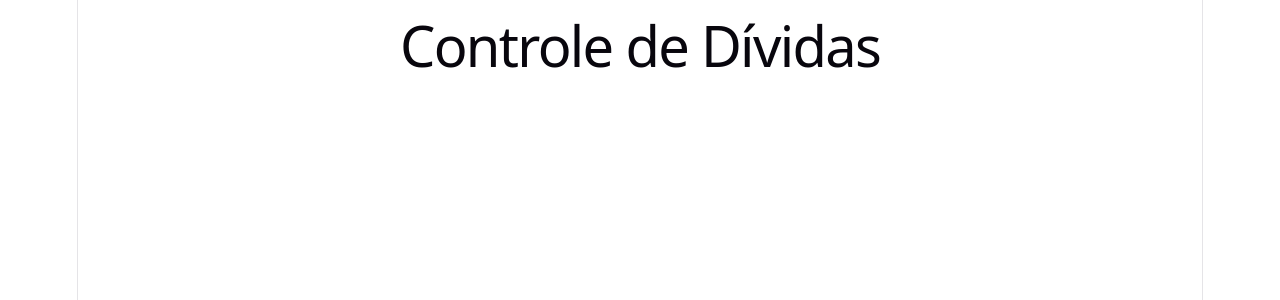
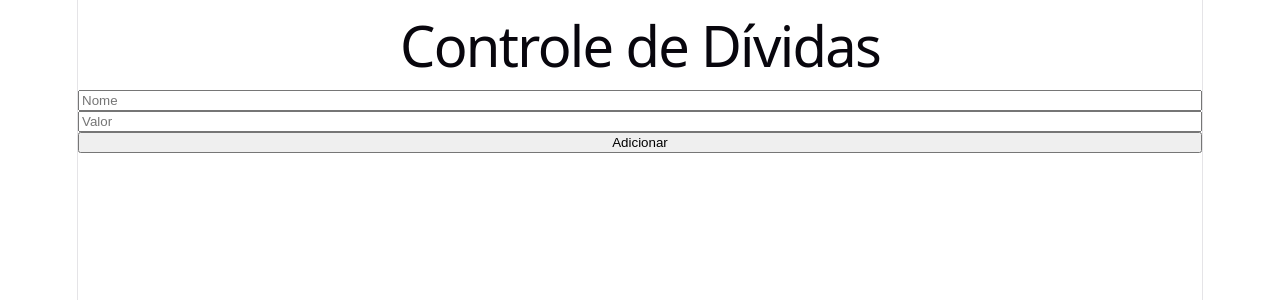
Before and after one commit to SerpianDev-Stack/projeto-controle-de-dividas, a React (Vite) app: page / in a window 1280 px wide. Shown: the top 300 px of the page. Built offline with nearby package versions, Linux system fonts and the light colour scheme.

Commit message:
Conectar formulário ao estado de aplicação

```diff
--- a/src/App.tsx
+++ b/src/App.tsx
@@ -1,4 +1,6 @@
 import { useState } from "react";
+import CustumerForm from "./components/custumerForm/CustumerForm";
+import ClientList from "./components/listaClientes/ClientList";
 import "./App.css";
 
 export type Client = {
@@ -24,7 +26,8 @@ function App() {
     <>
       <h1>Controle de Dívidas</h1>
 
-      {/* Componentes a serem adicionados aqui */}
+      <CustumerForm onAddClient={addClient} />
+      <ClientList clients={clients} />
     </>
   );
 }
--- a/src/components/costumerForm/CostumerForm.tsx
+++ b/src/components/custumerForm/CustumerForm.tsx
@@ -2,7 +2,7 @@ type Props = {
   onAddClient: (name: string, value: number) => void;
 };
 
-const CostumerForm = ({ onAddClient }: Props) => {
+const CustumerForm = ({ onAddClient }: Props) => {
   return (
     <>
       <input placeholder="Nome" />
@@ -12,4 +12,4 @@ const CostumerForm = ({ onAddClient }: Props) => {
   );
 };
 
-export default CostumerForm;
+export default CustumerForm;
```
